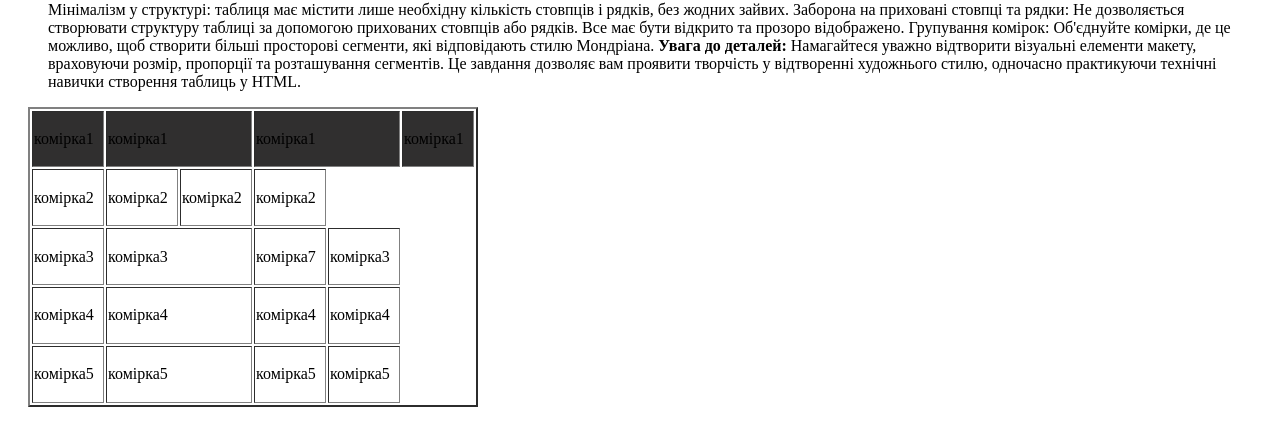
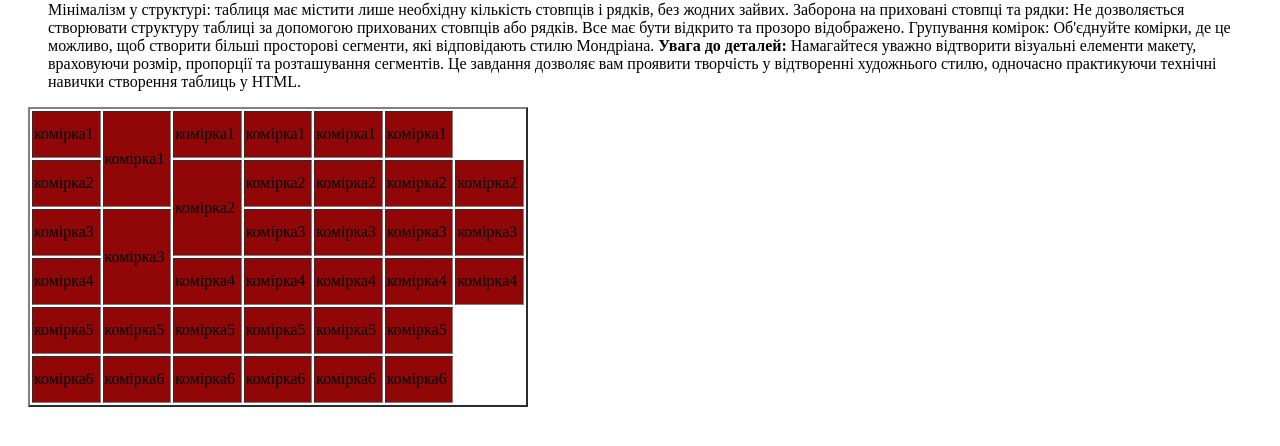
Before and after one commit to Lomachynska/Mondriantable6.1, a plain HTML site: page index.html in a window 1280 px wide. Shown: the part 286-732 px from the top of the page. Drawn offline with Linux system fonts and the light colour scheme; a web font is replaced by a local one.

Commit message:
changetable

```diff
--- a/index.html
+++ b/index.html
@@ -32,55 +32,66 @@
 
     <div class="container">
 
-        <table border="2" width="450" height="300">
+        <table border="2" width="500" height="300">
 
             <tbody class="kom1">
                 <tr>
                     <td>комірка1</td>
-                    <td rowspan="2" colspan="2">комірка1</td>
-                    <td colspan="3">комірка1</td>
+                    <td rowspan="2">комірка1</td>
+                    <td>комірка1</td>
+                    <td>комірка1</td>
+                    <td>комірка1</td>
                     <td>комірка1</td>
                 </tr>
-            </tbody>
 
-            <tbody class="kom2">
                 <tr>
-                    <td rowspan="3">комірка2</td>
+                    <td>комірка2</td>
+                    <td rowspan="2">комірка2</td>
+                    <td>комірка2</td>
                     <td>комірка2</td>
                     <td>комірка2</td>
                     <td>комірка2</td>
                 </tr>
-            </tbody>
 
-            <tbody class="kom3">
                 <tr>
                     <td>комірка3</td>
-                    <td colspan="2">комірка3</td>
-                    <td>комірка7</td>
                     <td rowspan="2">комірка3</td>
+                    <td>комірка3</td>
+                    <td>комірка3</td>
+                    <td>комірка3</td>
+                    <td>комірка3</td>
                 </tr>
-            </tbody>
 
-            <tbody class="kom4">
                 <tr>
                     <td>комірка4</td>
-                    <td colspan="2">комірка4</td>
+                    <td>комірка4</td>
+                    <td>комірка4</td>
+                    <td>комірка4</td>
                     <td>комірка4</td>
                     <td>комірка4</td>
                 </tr>
-            </tbody>
 
-            <tbody class="kom5">
                 <tr>
                     <td>комірка5</td>
-                    <td colspan="2">комірка5</td>
+                    <td>комірка5</td>
+                    <td>комірка5</td>
+                    <td>комірка5</td>
                     <td>комірка5</td>
                     <td>комірка5</td>
                 </tr>
+
+                <tr>
+                    <td>комірка6</td>
+                    <td>комірка6</td>
+                    <td>комірка6</td>
+                    <td>комірка6</td>
+                    <td>комірка6</td>
+                    <td>комірка6</td>
+                </tr>
+
+
+
             </tbody>
-
-        </table>
-
 
     </div>
 
--- a/style.css
+++ b/style.css
@@ -15,7 +15,7 @@ h1, h2, p {
   }
 
 .kom1 {
-    background-color: rgb(48, 47, 47);
+    background-color: rgb(145, 6, 6);
 }
 
 .kom2 {
```
